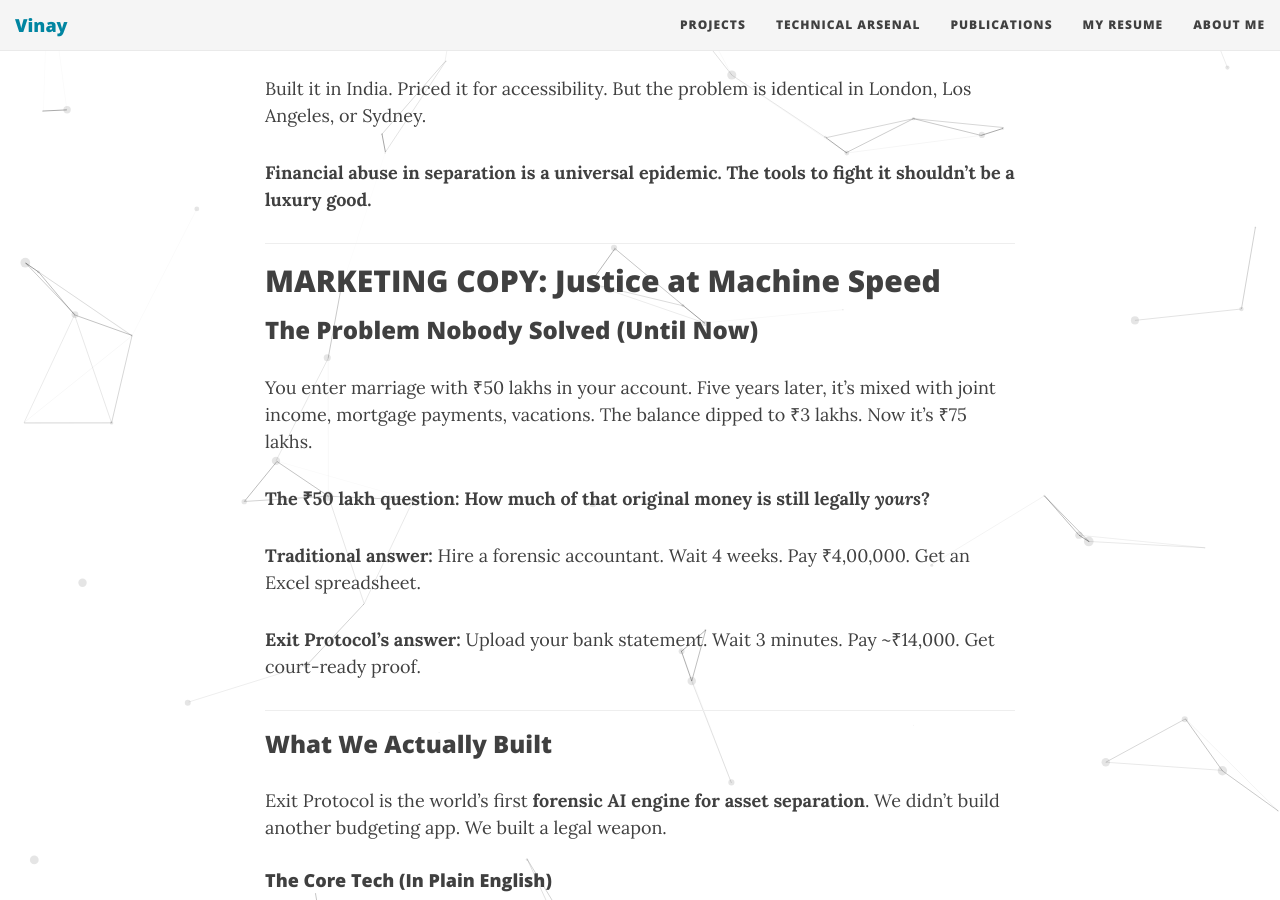
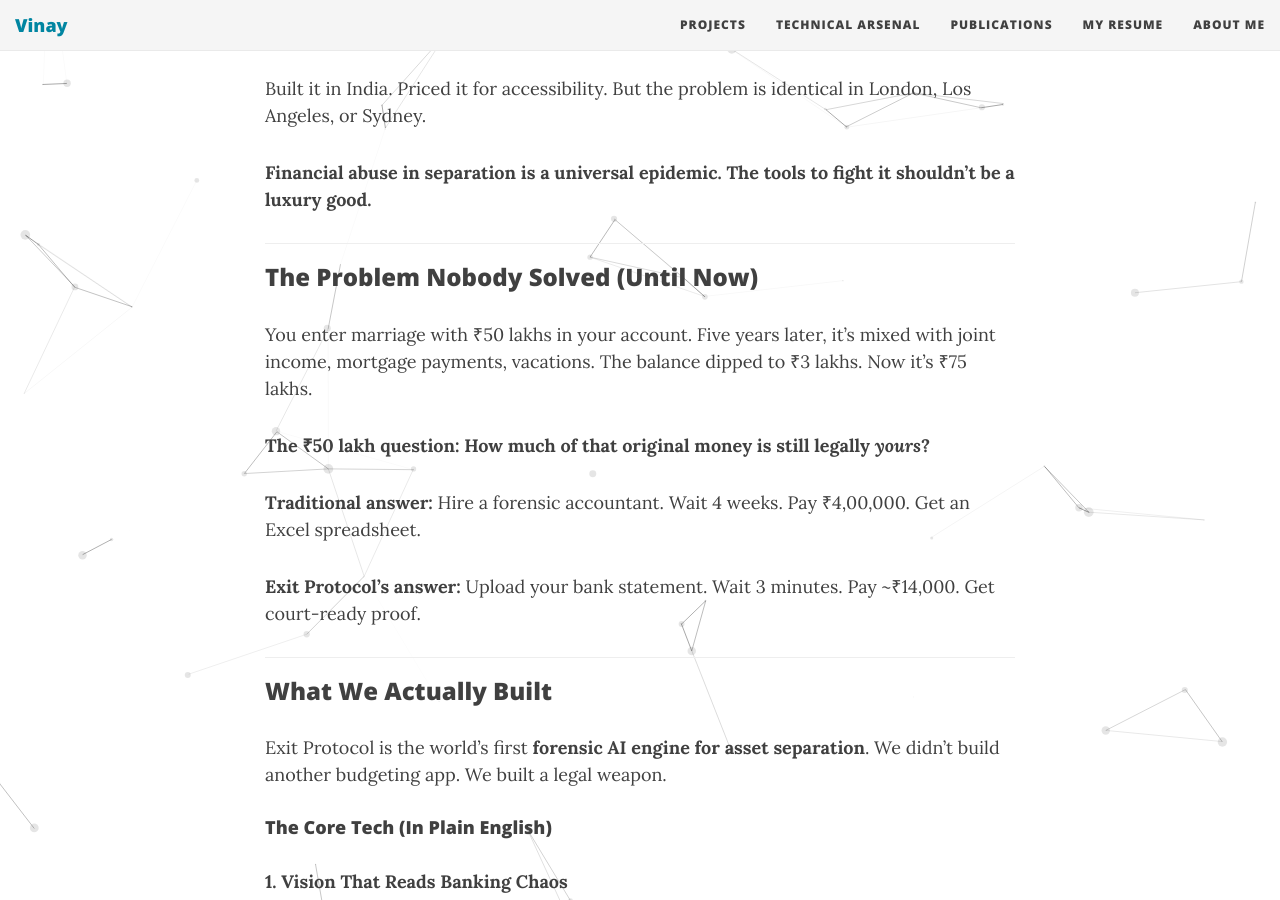
Before and after one commit to Vinaygond/Vinaygond.github.io, a Jekyll site: the page built from _posts/2025-12-16-Exit-Protocol - Wealth-Preservation-Intelligence.md, in a window 1280 px wide and 900 px high, scrolled down 4601 px. Built offline with Jekyll 4.4.1, drawn with Linux system fonts in a browser that asks for light colours; nearby versions of some CDN libraries; comment, search, counter and statistics services are not loaded.

Commit message:
Remove marketing copy from Exit Protocol document
Removed marketing copy section from the document.

```diff
--- a/_posts/2025-12-16-Exit-Protocol - Wealth-Preservation-Intelligence.md
+++ b/_posts/2025-12-16-Exit-Protocol - Wealth-Preservation-Intelligence.md
@@ -140,8 +140,6 @@
 
 ---
 
-## MARKETING COPY: Justice at Machine Speed
-
 ### The Problem Nobody Solved (Until Now)
 
 You enter marriage with ₹50 lakhs in your account. Five years later, it's mixed with joint income, mortgage payments, vacations. The balance dipped to ₹3 lakhs. Now it's ₹75 lakhs.
```
